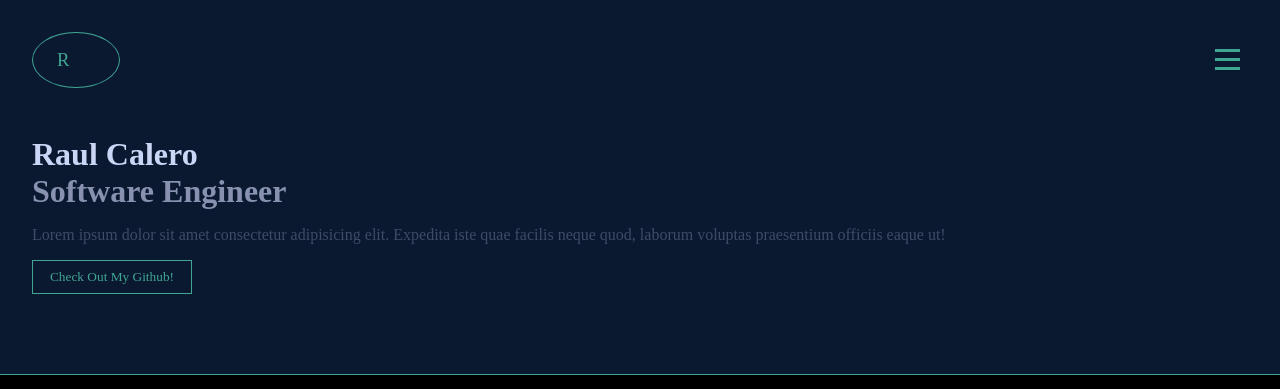
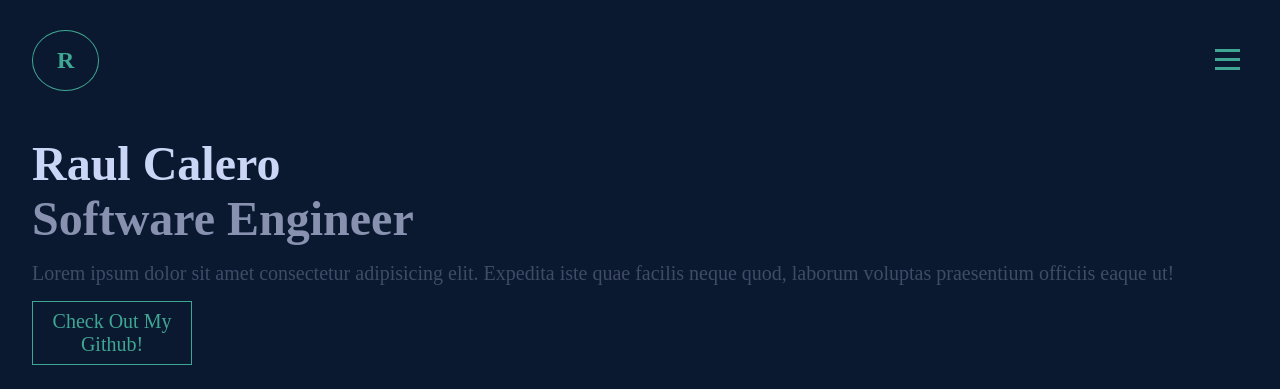
Before and after one commit to TheCaptainKimchi/portfolio, a React (Create React App) app: page / in a window 1280 px wide. Shown: the top 389 px of the page. Built offline with nearby package versions, Linux system fonts and the light colour scheme.

Commit message:
adjusted header styling for tablet.

```diff
--- a/src/App.scss
+++ b/src/App.scss
@@ -5,3 +5,20 @@
 .App {
   background: $blue;
 }
+
+@include tablet {
+  h1 {
+    font-size: 3rem;
+  }
+
+  h3,
+  li {
+    font-size: 1.5rem;
+  }
+  p,
+  button,
+  input,
+  textarea {
+    font-size: 1.25rem;
+  }
+}
--- a/src/Components/Header/Header.scss
+++ b/src/Components/Header/Header.scss
@@ -8,14 +8,12 @@
   justify-content: space-between;
   &__name {
     margin-left: 2rem;
+    border: 1px solid $green;
+    border-radius: 50%;
+    padding: 1rem 1.5rem;
     text-decoration: none;
     &-text {
       color: $green;
-      font-weight: 500;
-      padding: 1rem 1.5rem;
-      border: 1px solid $green;
-      width: 3vw;
-      border-radius: 50%;
     }
   }
   &__nav {
@@ -46,13 +44,14 @@
   display: flex;
   flex-direction: column;
   align-items: flex-end;
-  position: absolute;
+  position: fixed;
   right: 0;
   top: 0;
   height: 100vh;
   width: 50vw;
   background: $dark-grey;
   animation: slideInRight 0.3s ease-in-out;
+  z-index: 999;
   &__x {
     background: transparent;
     border: 0;
```
